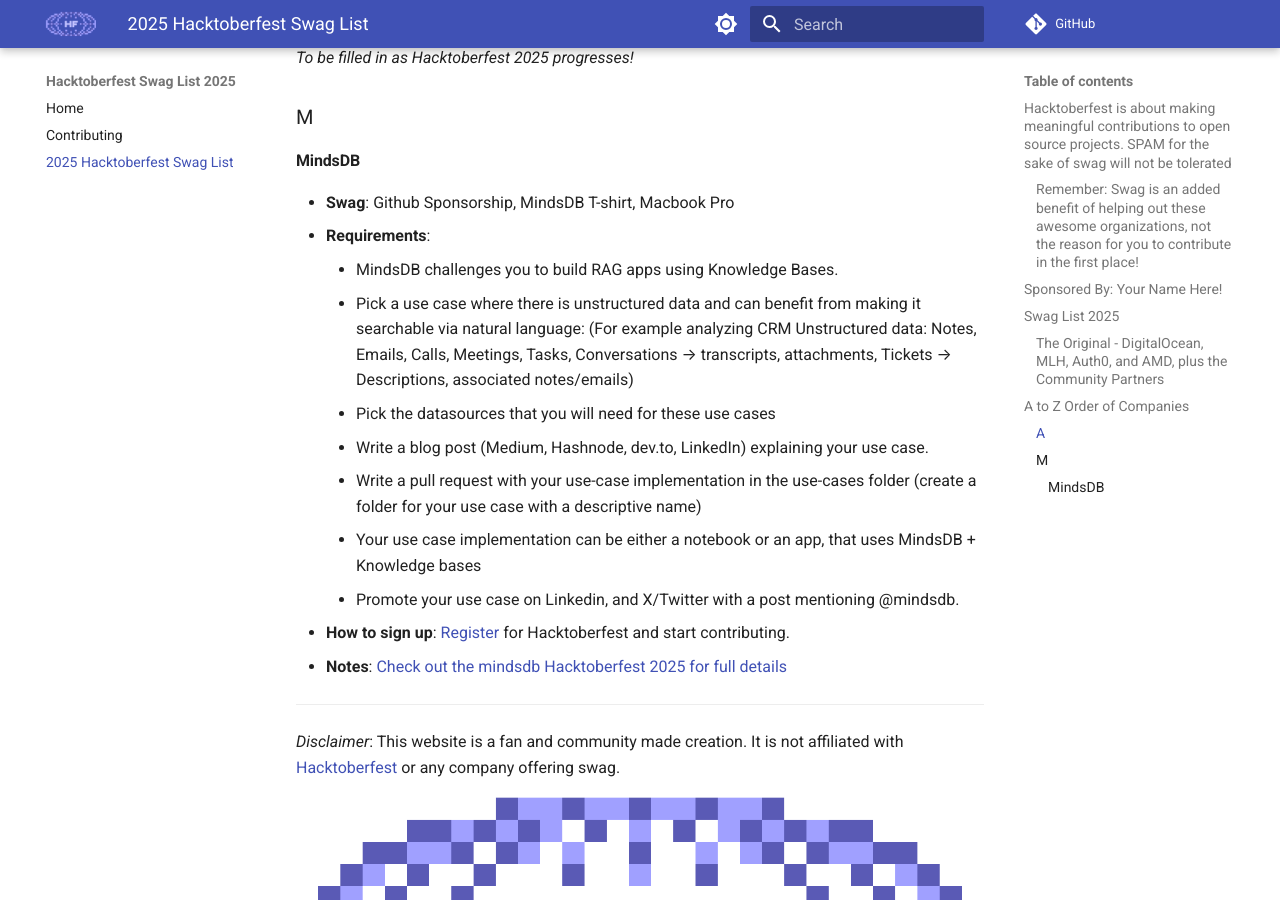
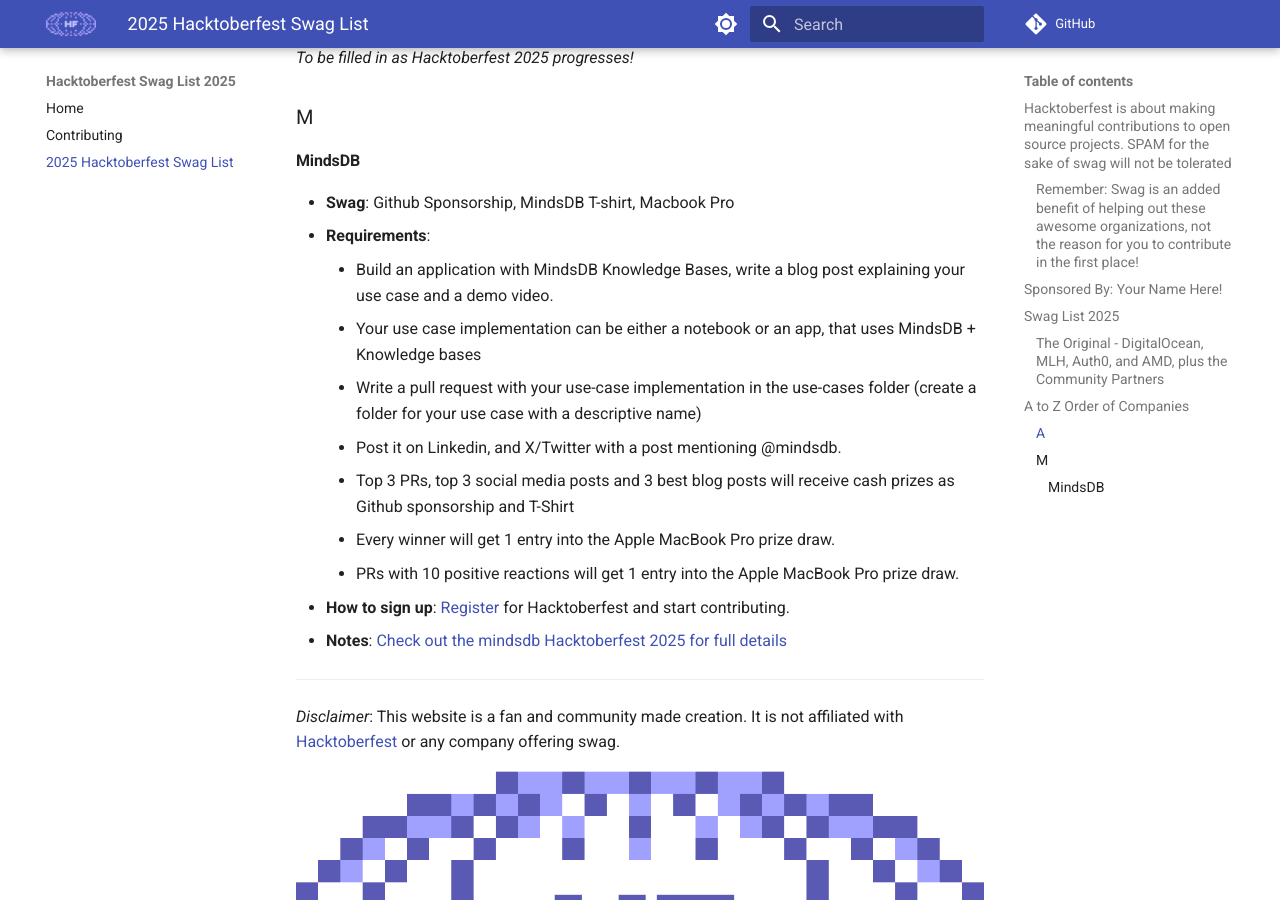
Before and after one commit to crweiner/hacktoberfest-swag-list, an MkDocs documentation site: the page built from docs/list.md, in a window 1280 px wide and 900 px high, scrolled down 1308 px. Built offline with MkDocs 1.6.1 and Material for MkDocs 9.7.7, drawn with Linux system fonts in a browser that asks for light colours; plug-ins that fetch from the network failed and are left out; comment, search, counter and statistics services are not loaded.

Commit message:
Update docs/list.md
Co-authored-by: vimode <39148877+vimode@users.noreply.github.com>

```diff
--- a/docs/list.md
+++ b/docs/list.md
@@ -40,13 +40,13 @@
 
 - **Swag**: Github Sponsorship, MindsDB T-shirt, Macbook Pro
 - **Requirements**:
-    - MindsDB challenges you to build RAG apps using Knowledge Bases.
-    - Pick a use case where there is unstructured data and can benefit from making it searchable via natural language: (For example analyzing CRM Unstructured data: Notes, Emails, Calls, Meetings, Tasks, Conversations → transcripts, attachments, Tickets → Descriptions, associated notes/emails)
-    - Pick the datasources that you will need for these use cases
-    - Write a blog post (Medium, Hashnode, dev.to, LinkedIn) explaining your use case.
+    - Build an application with MindsDB Knowledge Bases, write a blog post explaining your use case and a demo video.
+    - Your use case implementation can be either a notebook or an app, that uses MindsDB + Knowledge bases
     - Write a pull request with your use-case implementation in the use-cases folder (create a folder for your use case with a descriptive name)
-    - Your use case implementation can be either a notebook or an app, that uses MindsDB + Knowledge bases
-    - Promote your use case on Linkedin, and X/Twitter with a post mentioning @mindsdb.
+    - Post it on Linkedin, and X/Twitter with a post mentioning @mindsdb.
+    - Top 3 PRs, top 3 social media posts and 3 best blog posts will receive cash prizes as Github sponsorship and T-Shirt
+    - Every winner will get 1 entry into the Apple MacBook Pro prize draw.
+    - PRs with 10 positive reactions will get 1 entry into the Apple MacBook Pro prize draw.
 - **How to sign up**: [Register](https://hacktoberfest.com/) for Hacktoberfest and start contributing.
 - **Notes**: [Check out the mindsdb Hacktoberfest 2025 for full details](https://github.com/mindsdb/mindsdb/tree/main/mindsdb%20hacktoberfest)
 ---
```
